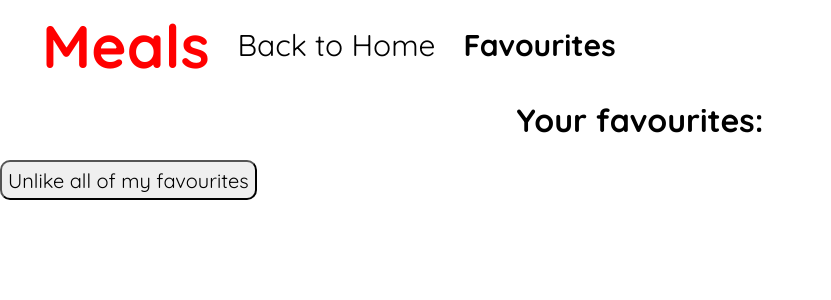
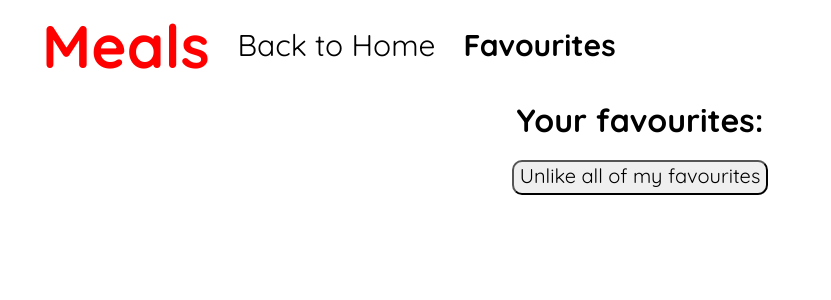
Before and after one commit to ujvarivera/WEB1-beadando, a React (Create React App) app: page /favourites in a window 1280 px wide. Shown: the top 300 px of the page, without its empty margins (0-831 px from the left). Built offline with nearby package versions, Linux system fonts and the light colour scheme.

Commit message:
reset button position updated

```diff
--- a/src/styles/styles.css
+++ b/src/styles/styles.css
@@ -65,11 +65,13 @@
 }
 
 .reset{
+  text-align: center;
+  margin: auto;
+  display: flex;
   font-size: 20px;
-  height: 40px;
+  height: 35px;
   border-radius: 10px;
   cursor: pointer;
-  float: center;
 }
 
 .meal-container {
```
